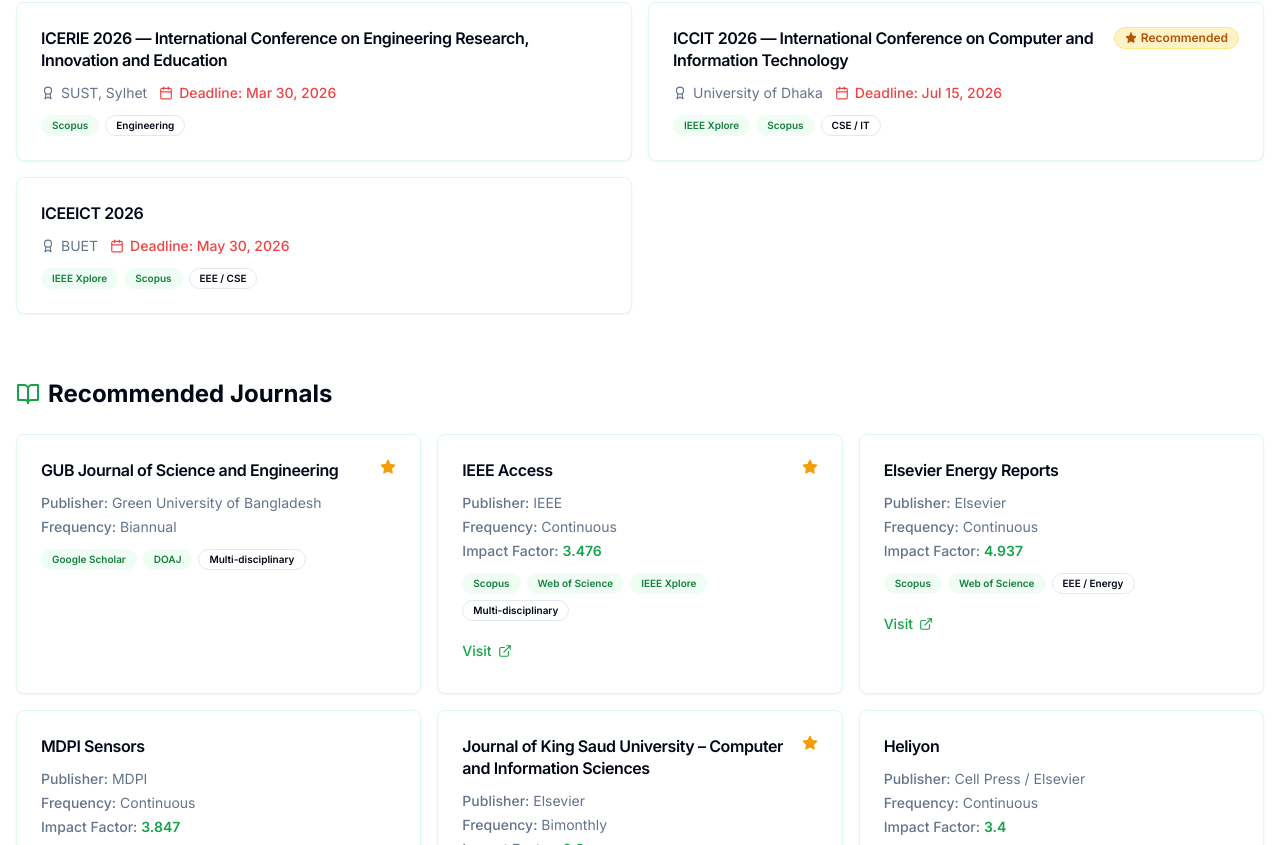
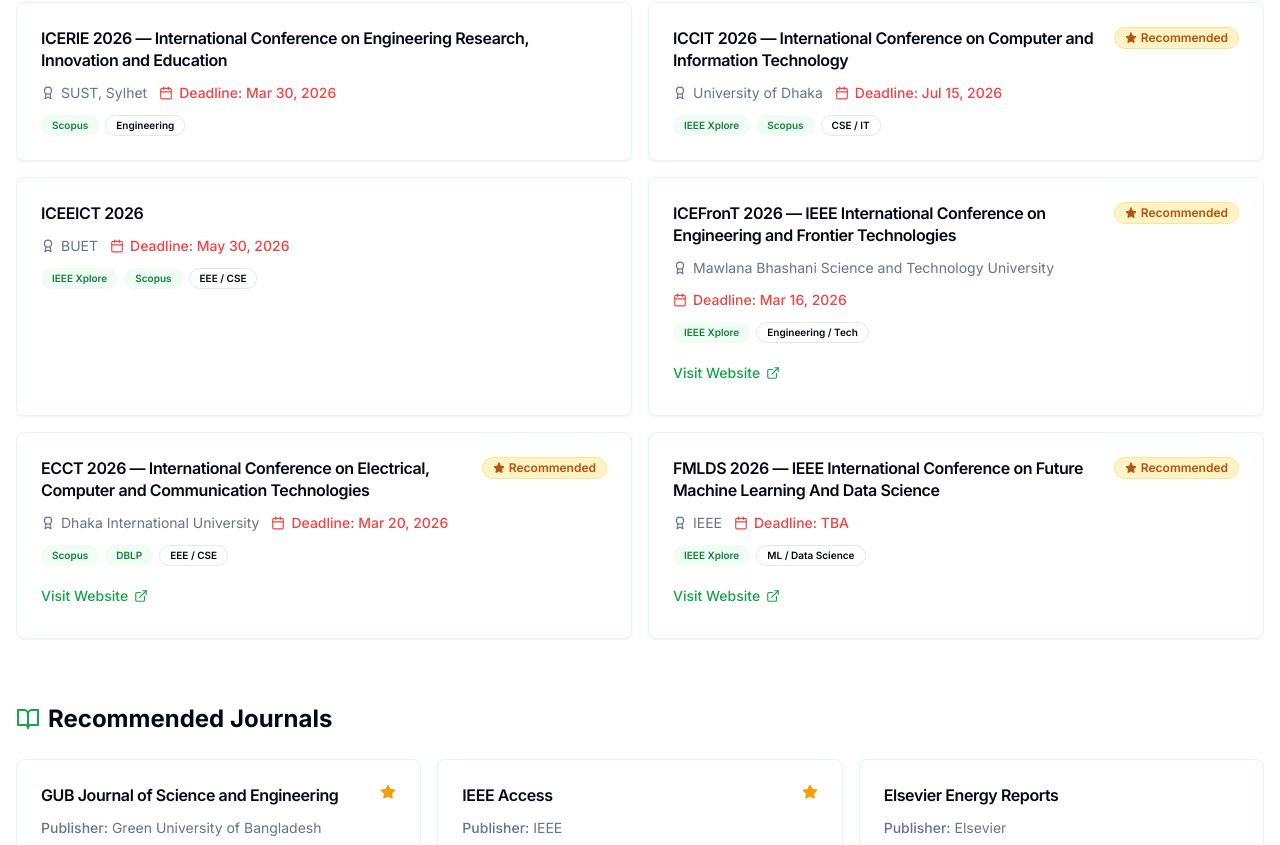
Before and after one commit to GURPC/GURPC, a Next.js app: page /conferences in a window 1280 px wide. Shown: the part 715-1560 px from the top of the page. Built offline with nearby package versions, Linux system fonts and the light colour scheme; no server answers.

Commit message:
update: Added PECCII, ICEFronT, ECCT, and FMLDS 2026 to conference list

```diff
--- a/data/conferences.ts
+++ b/data/conferences.ts
@@ -7,7 +7,7 @@ export const conferencesAndJournals: ConferenceJournal[] = [
     name: 'PECCII 2026 — International Conference on Power, Energy, Computing & Communication',
     type: 'conference',
     publisher: 'Pabna University of Science and Technology',
-    deadline: 'Feb 20, 2026',
+    deadline: 'Mar 07, 2026',
     indexing: ['IEEE Xplore', 'Scopus'],
     link: 'https://peccii.pust.ac.bd/',
     domain: 'EEE / CSE',
@@ -54,6 +54,39 @@ export const conferencesAndJournals: ConferenceJournal[] = [
     indexing: ['IEEE Xplore', 'Scopus'],
     link: '#',
     domain: 'EEE / CSE',
+  },
+  {
+    id: 'conf-6',
+    name: 'ICEFronT 2026 — IEEE International Conference on Engineering and Frontier Technologies',
+    type: 'conference',
+    publisher: 'Mawlana Bhashani Science and Technology University',
+    deadline: 'Mar 16, 2026',
+    indexing: ['IEEE Xplore'],
+    link: 'https://icefront.mbstu.ac.bd/',
+    domain: 'Engineering / Tech',
+    isRecommended: true,
+  },
+  {
+    id: 'conf-7',
+    name: 'ECCT 2026 — International Conference on Electrical, Computer and Communication Technologies',
+    type: 'conference',
+    publisher: 'Dhaka International University',
+    deadline: 'Mar 20, 2026',
+    indexing: ['Scopus', 'DBLP'],
+    link: 'https://confecct.com/',
+    domain: 'EEE / CSE',
+    isRecommended: true,
+  },
+  {
+    id: 'conf-8',
+    name: 'FMLDS 2026 — IEEE International Conference on Future Machine Learning And Data Science',
+    type: 'conference',
+    publisher: 'IEEE',
+    deadline: 'TBA',
+    indexing: ['IEEE Xplore'],
+    link: 'https://fmlds.org/2026/',
+    domain: 'ML / Data Science',
+    isRecommended: true,
   },
   // Journals
   {
```
